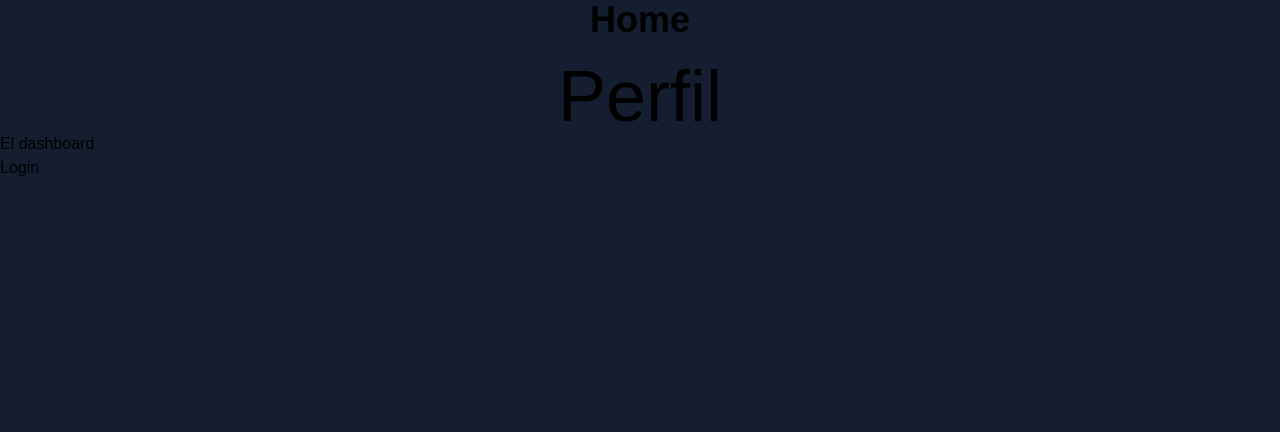
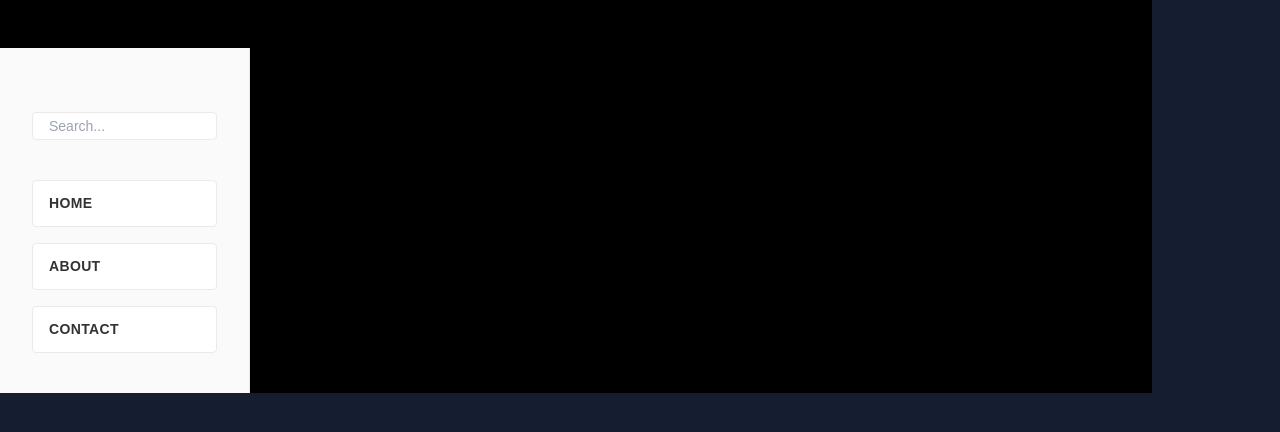
Before and after one commit to Xavybarcenas/vitfile_nextjs, a Next.js app: page /registro in a window 1280 px wide. Shown: the top 432 px of the page. Built offline with nearby package versions, Linux system fonts and the light colour scheme.

Commit message:
cambios al sidebar

```diff
--- a/components/Layout.js
+++ b/components/Layout.js
@@ -1,18 +1,12 @@
 import Navbar from "./nav";
-import Options from "./options"
+import Options from "./options";
 
 const Layout = ({ children }) => {
   return (
     <div>
-
-
-      <main>
-      <Options/>
       {children}
-        </main>
-
+      <Options />
     </div>
-
   );
 };
 
--- a/components/options.js
+++ b/components/options.js
@@ -1,14 +1,19 @@
-import styles from '/styles/options.module.css';
+import Link from 'next/link'
+import styles from "/styles/Options.module.css";
 
-export default function options(){
-    return (
-
-        <div className='flex h-full flex-col justify-center items-center'>
-            <h1 className='text-4xl mb-5 font-bold'>Home</h1>
-        <span className='text-7xl'>Perfil</span>
-        <span className={styles.separador}></span>
-	</div>
-
-
-    );
+export default function options() {
+  return (
+    <nav className={styles.nav}>
+      <input className={styles.input} placeholder="Search..." />
+      <Link href="#">
+        <a>Home</a>
+      </Link>
+      <Link href="#">
+        <a>About</a>
+      </Link>
+      <Link href="#">
+        <a>Contact</a>
+      </Link>
+    </nav>
+  )
 }
--- a/package.json
+++ b/package.json
@@ -9,9 +9,11 @@
     "lint": "next lint"
   },
   "dependencies": {
+    "@headlessui/react": "^1.6.3",
     "next": "12.2.5",
     "react": "18.2.0",
-    "react-dom": "18.2.0"
+    "react-dom": "18.2.0",
+    "react-icons": "^4.3.1"
   },
   "devDependencies": {
     "eslint": "8.23.0",
--- a/pages/registro/index.js
+++ b/pages/registro/index.js
@@ -11,17 +11,15 @@ export default function Home() {
         <meta name="description" content="Inicio" />
         <link rel="icon" href="/favicon.ico" />
       </Head>
-      <Layout>
       <main>
-          <div  className={styles.container}>
+        <div>
           <h1>El dashboard</h1>
           <Link href="/">
             <a>Login</a>
           </Link>
-
         </div>
       </main>
-      </Layout>
+      <Layout></Layout>
     </div>
   );
 }
--- a/styles/options.module.css
+++ b/styles/options.module.css
@@ -1,22 +1,39 @@
-.container{
-    width: 200px;
-    height: 750px;
-    margin: 0;
-    background-color: gray;
+.nav {
+    height: 100%;
     display: flex;
-}
+    flex-direction: column;
+    width: 250px;
+    background-color: #fafafa;
+    padding: 32px;
+    border-right: 1px solid #eaeaea;
+  }
 
-.titulo{
-    font-size: 22px;
-    margin-left: 25%;
-    margin-top: 5%;
-    font-family: 'Courier New', Courier, monospace;
-}
+  .nav > a {
+    margin: 8px 0;
+    text-decoration: none;
+    background: white;
+    border-radius: 4px;
+    font-size: 14px;
+    padding: 12px 16px;
+    text-transform: uppercase;
+    font-weight: 600;
+    letter-spacing: 0.025em;
+    color: #333;
+    border: 1px solid #eaeaea;
+    transition: all 0.125s ease;
+  }
 
+  .nav > a:hover {
+    background-color: #eaeaea;
+  }
 
-.separador{
-    border-bottom: solid white;
-  height: 100px;
-  margin-top: 200px;
-  position: absolute;
-}
+  .input {
+    margin: 32px 0;
+    text-decoration: none;
+    background: white;
+    border-radius: 4px;
+    border: 1px solid #eaeaea;
+    font-size: 14px;
+    padding: 8px 16px;
+    height: 28px;
+  }
--- a/styles/registro/registro.module.css
+++ b/styles/registro/registro.module.css
@@ -1,7 +1,7 @@
 .container{
-    float: left;
-    display: block;
-    margin-left: 0;
-    width: 100%;
-    height: 80%;
+
+  background-color: black;
+  width: 90%;
+  height: 100%;
+
 }
```
Also changed, not shown: 1 other file (tests, documents, lock files or other folders). Lines whose indentation alone changed are shown as unchanged.
